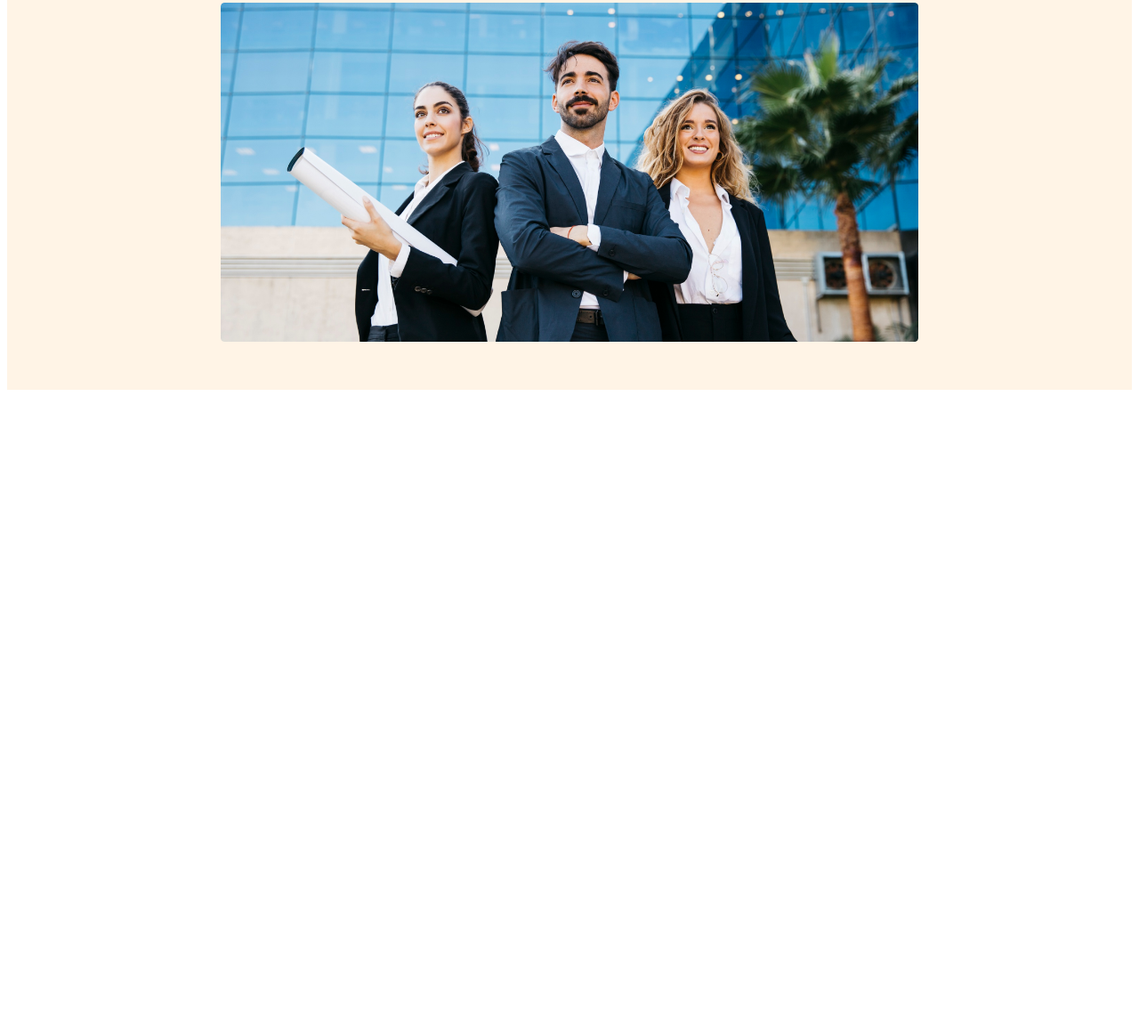
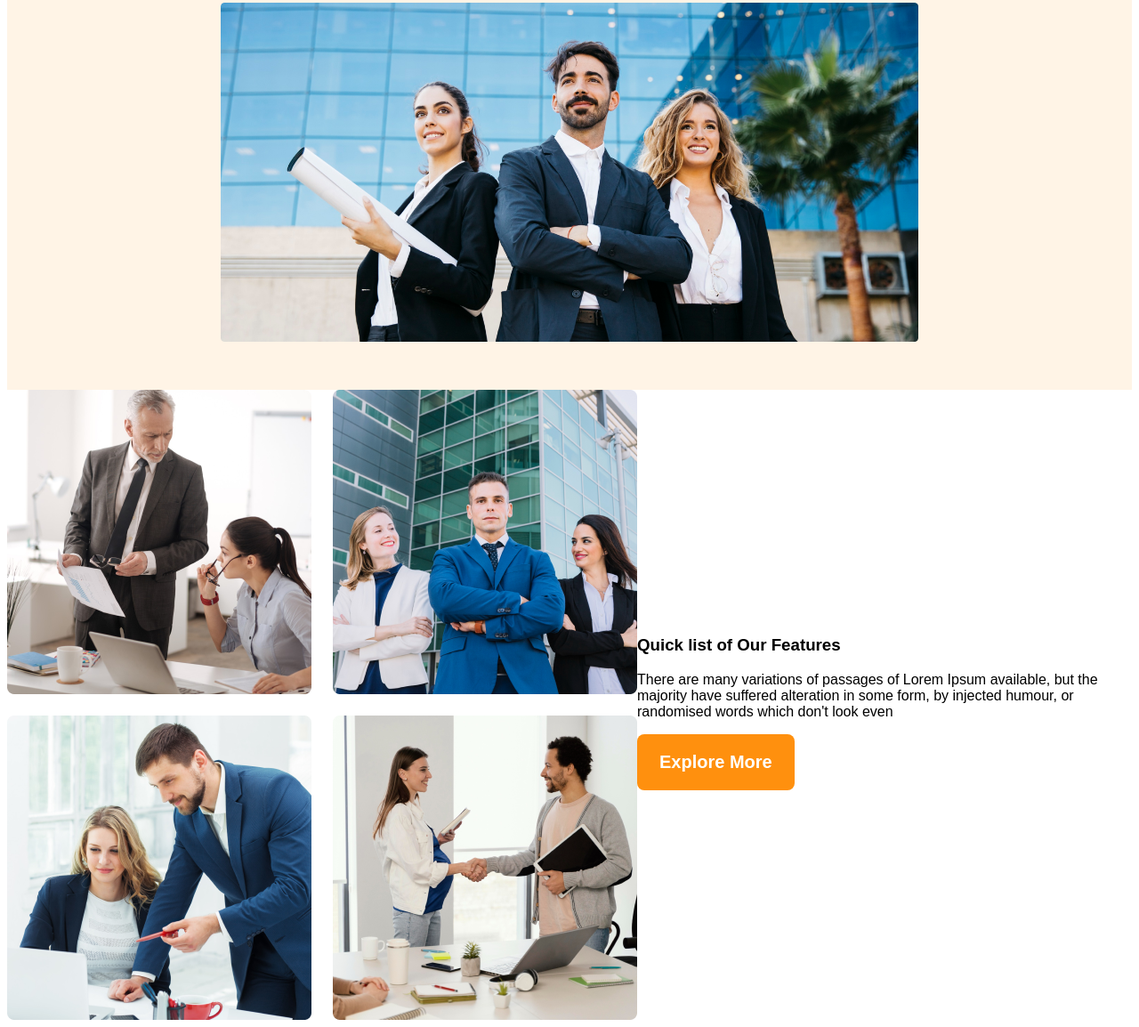
Before and after one commit to PromaBhatt1/g3-architects, a plain HTML site: page index.html in a window 1280 px wide. Shown: the part 585-1739 px from the top of the page at 89% size. Before the commit the page ends 1031 px from the top, so only its background shows below. Drawn offline with Linux system fonts and the light colour scheme.

Commit message:
added teams

```diff
--- a/index.html
+++ b/index.html
@@ -18,7 +18,8 @@
             </ul>
         </nav>
         <div class="banner">
-            <div class="banner-content"><h1 class="banner-title">Brand New Group of Architects</h1>
+            <div class="banner-content">
+                <h1 class="banner-title">Brand New Group of Architects</h1>
                 <p class="banner-description">There are many variations of passages of Lorem Ipsum available, but the majority have suffered alteration in some form, by injected humour, or randomised words which don't look even</p>
                 <button class="btn-primary">Explore More</button>
         </div>
@@ -26,6 +27,19 @@
         </div>
     </header>
     <main>
+        <section class="teams-container">
+            <div class="teams-img-container">
+                <img src="images/team1.png" alt="">
+                <img src="images/team2.png" alt="">
+                <img src="images/team3.png" alt="">
+                <img src="images/team4.png" alt="">
+            </div>
+            <div class="teams-content">
+                <h3 class="teams-title">Quick list of Our Features</h3>
+                <p class="teams-description">There are many variations of passages of Lorem Ipsum available, but the majority have suffered alteration in some form, by injected humour, or randomised words which don't look even</p>
+                <button class="btn-primary">Explore More</button>
+            </div>
+        </section>
     </main>
     <footer>
     </footer>
--- a/stylesheet/style.css
+++ b/stylesheet/style.css
@@ -82,3 +82,18 @@
         flex-direction: column;
     }
 }
+/*main styles*/
+main{
+    max-width: 1440px;
+    margin: 0 auto;
+}
+/*teams styles*/
+.teams-container{
+    display: flex;
+    align-items: center;
+}
+.teams-img-container{
+    display: grid;
+    grid-template-columns: repeat(2,1fr);
+    gap: 1.5rem;
+}
```
